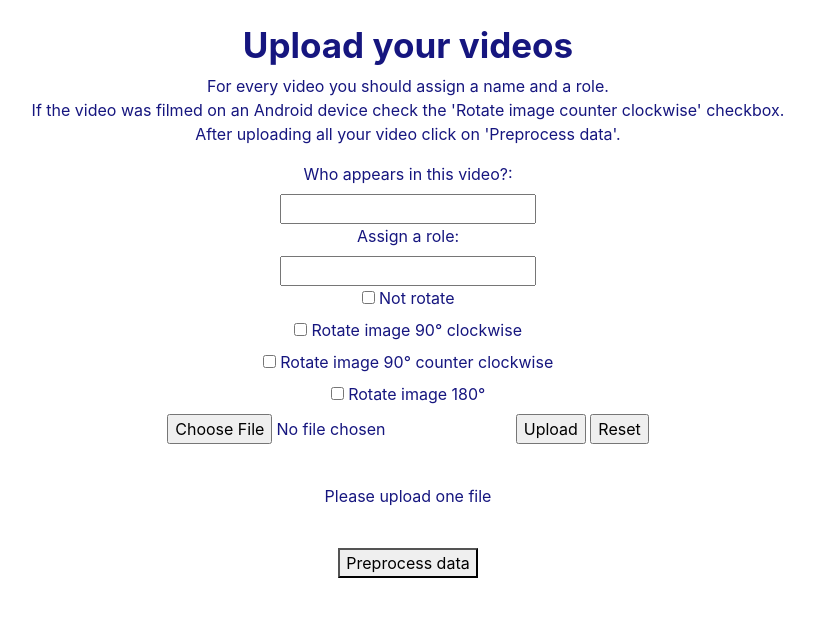
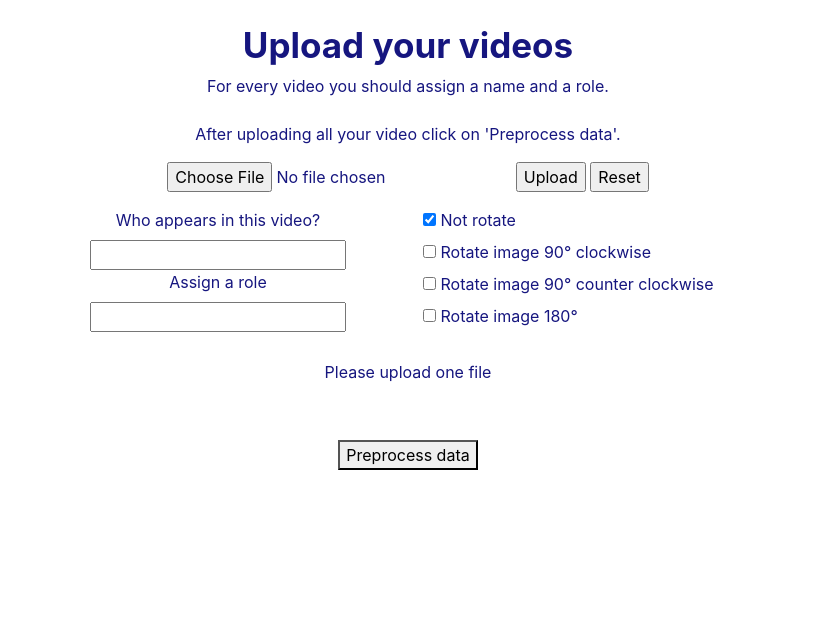
Before and after one commit to joaquinmenendez/Authenticator, a Flask app: page /train in a window 1280 px wide. Shown: the part 56-673 px from the top of the page, without its empty margins (232-1046 px from the left). Run offline with Flask 2, Linux system fonts and the light colour scheme; some libraries are stand-ins or nearby versions.

Commit message:
columns added and centered

```diff
--- a/GCS_App/templates/train.html
+++ b/GCS_App/templates/train.html
@@ -8,28 +8,13 @@
 <center>
    <p>
     For every video you should assign a name and a role. <br>
-    If the video was filmed on an Android device check the 'Rotate image counter clockwise' checkbox.<br>
+    <br>
     After uploading all your video click on 'Preprocess data'.
    </p>
     <form method="post" action="/train" enctype="multipart/form-data">
         <dl>
-            <p>
-                <label for="fname">Who appears in this video?:</label><br>
-                <input type="text" id="fname" name="fname"><br>
-                <label for="frole">Assign a role:</label><br>
-                <input type="text" id="frole" name="frole"><br>
-                <input type="checkbox" id="frotate" name="frotate" value="None">
-                <label for="frotate">Not rotate</label><br>
-                <input type="checkbox" id="frotate" name="frotate" value="ROTATE_90_CLOCKWISE">
-                <label for="frotate">Rotate image 90° clockwise</label><br>
-                <input type="checkbox" id="frotate" name="frotate" value="ROTATE_90_COUNTERCLOCKWISE">
-                <label for="frotate">Rotate image 90° counter clockwise</label><br>
-                <input type="checkbox" id="frotate" name="frotate" value="ROTATE_180">
-                <label for="frotate">Rotate image 180°</label><br>
                 <input type="file" name="file" autocomplete="off" required>
-                <input type="submit" value="Upload"> <input type="reset">
-            </p>
-        </dl>
+                <input type="submit" value="Upload"> <input type="reset"> <br>
         <p>
         {% with messages = get_flashed_messages() %}
         {% if messages %}
@@ -41,6 +26,34 @@
         {% endif %}
         {% endwith %}
         </p>
+        <dl>
+
+</center>
+        <div class="container">
+            <div class="row justify-content-center">
+                <div class="col-4">
+                    <center>
+                    <label for="fname">Who appears in this video?</label><br>
+                    <input type="text" id="fname" name="fname"><br>
+                    <label for="frole">Assign a role</label><br>
+                    <input type="text" id="frole" name="frole"><br>
+                    </center>
+                </div>
+                <div class="col-4">
+                    <input type="checkbox" id="frotate" name="frotate" value="None" checked>
+                    <label for="frotate">Not rotate</label><br>
+                    <input type="checkbox" id="frotate" name="frotate" value="ROTATE_90_CLOCKWISE">
+                    <label for="frotate">Rotate image 90° clockwise</label><br>
+                    <input type="checkbox" id="frotate" name="frotate" value="ROTATE_90_COUNTERCLOCKWISE">
+                    <label for="frotate">Rotate image 90° counter clockwise</label><br>
+                    <input type="checkbox" id="frotate" name="frotate" value="ROTATE_180">
+                    <label for="frotate">Rotate image 180°</label><br>
+                </div>
+            </div>
+        </div>
+
+<center>
+
         <br>
         {% if posts[0] %}
             <table>
@@ -60,9 +73,7 @@
         {% else %}
             <p>Please upload one file<p/>
         {% endif %}
-        <!--
-            <img src="https://sites.duke.edu/wids/files/2020/04/mids-photo.png" text-align: center; width="740" height="510"/>
-         -->
+
     </form>
 
     <br>
```
Lines whose indentation alone changed are shown as unchanged.
